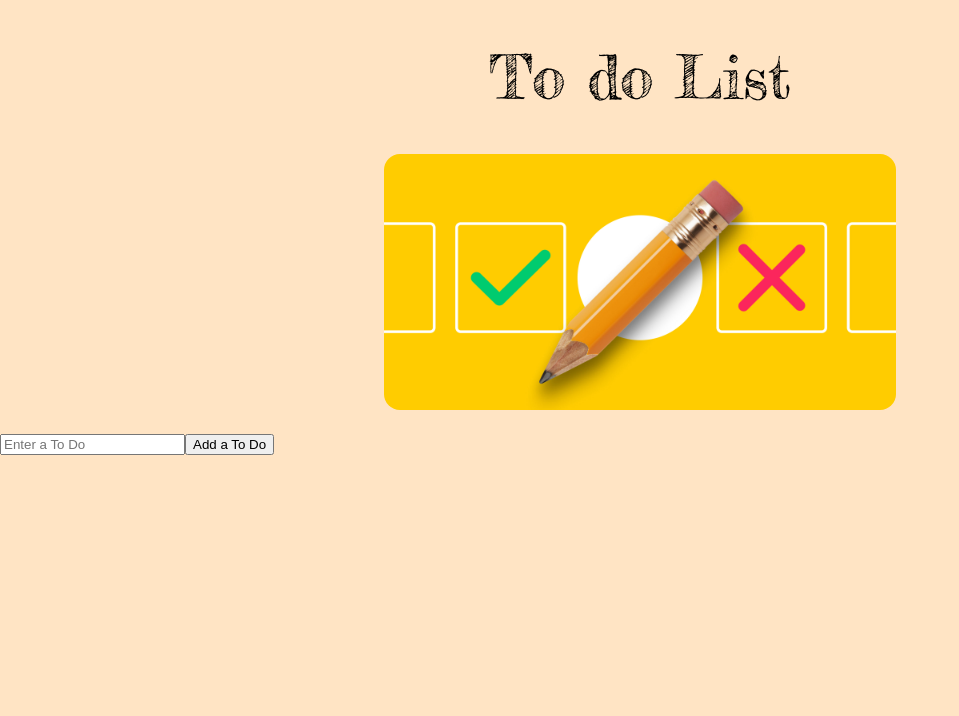
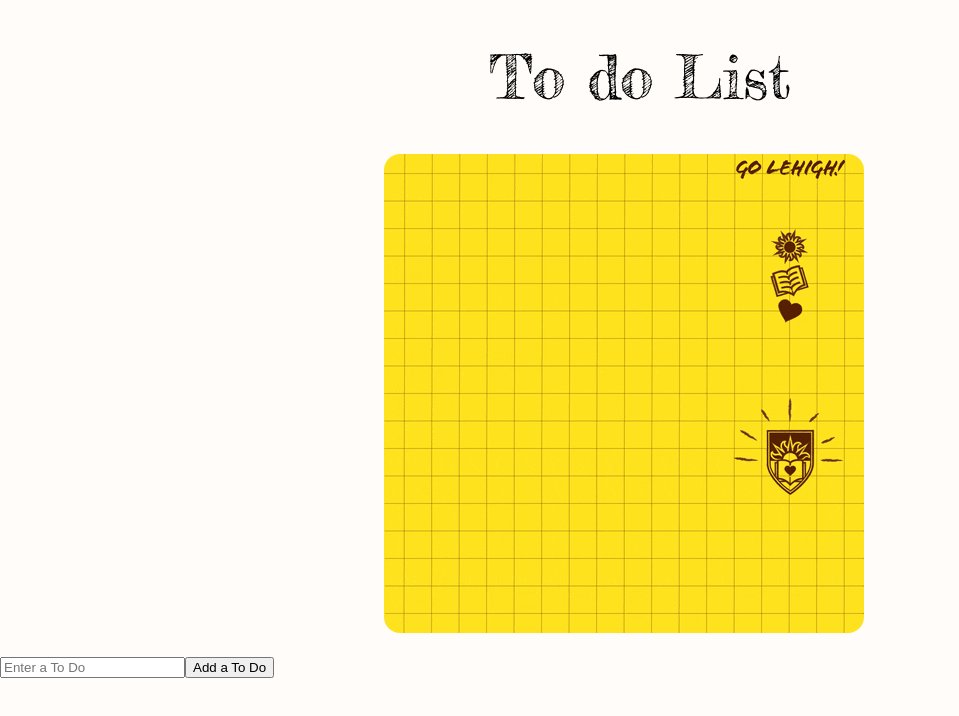
Before and after one commit to SchoolOfCode/w8d2_react-practice_creativity-challenge-diego-ivan-cat, a React (Create React App) app in the folder my-app/: page / in a window 1280 px wide. Shown: the top 716 px of the page, without its empty margins (0-959 px from the left). Built offline with nearby package versions, Linux system fonts and the light colour scheme.

Commit message:
img changed

```diff
--- a/my-app/src/components/css/app.css
+++ b/my-app/src/components/css/app.css
@@ -7,6 +7,6 @@
   body{
     padding: 0;
     margin: 0;
-    background-color: bisque;
+    background-color: rgb(255, 252, 249);
     font-family: Fredericka the Great, sans-serif ;
   }
--- a/my-app/src/components/header/Header.js
+++ b/my-app/src/components/header/Header.js
@@ -1,5 +1,5 @@
 import React from 'react'
-import Img from "../Img/ToDoList.jpg"
+import Img from "../Img/todogif.gif"
 
 export default function Header() {
     return (
```
Also changed, not shown: my-app/src/components/Img/todogif.gif (added).
